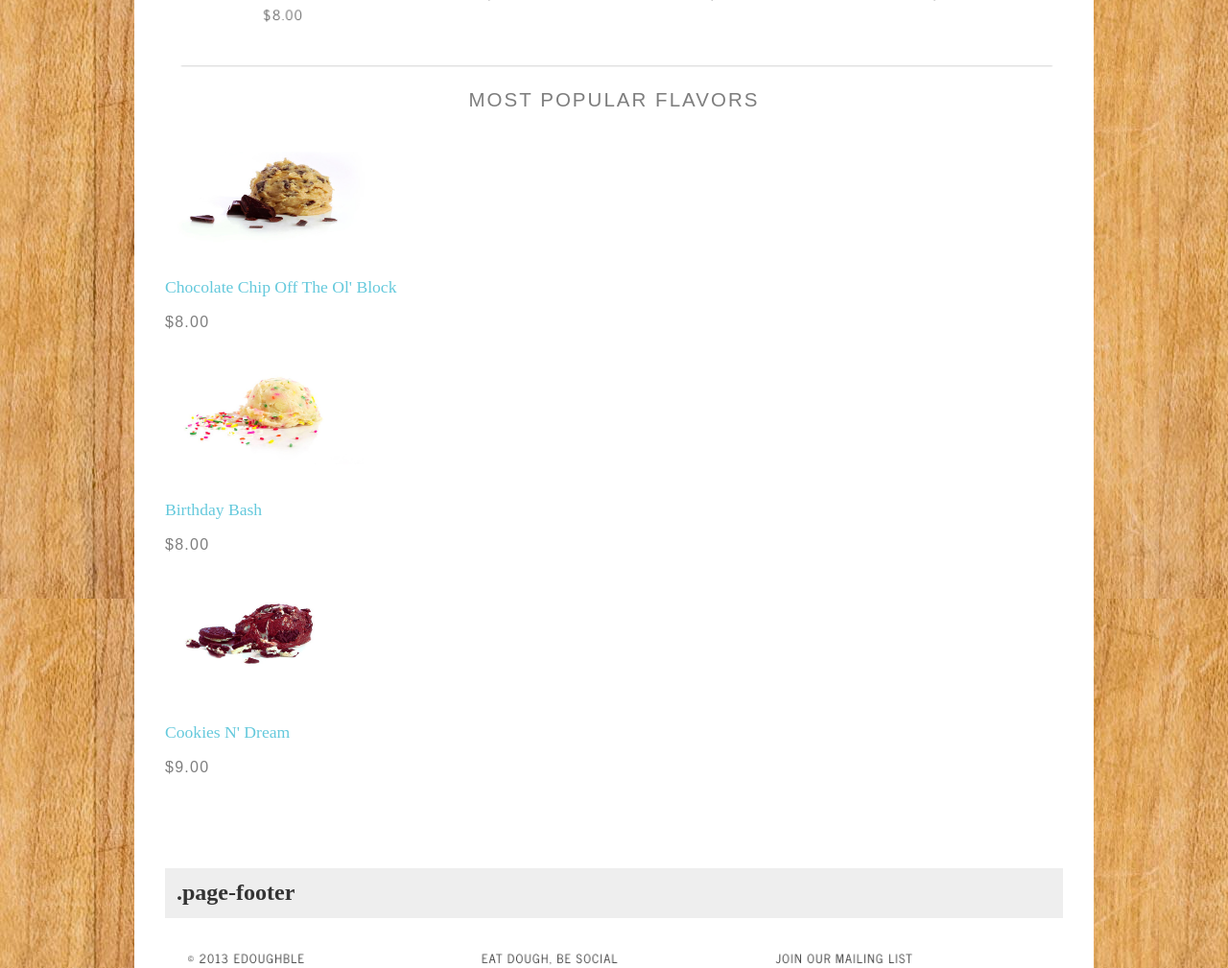
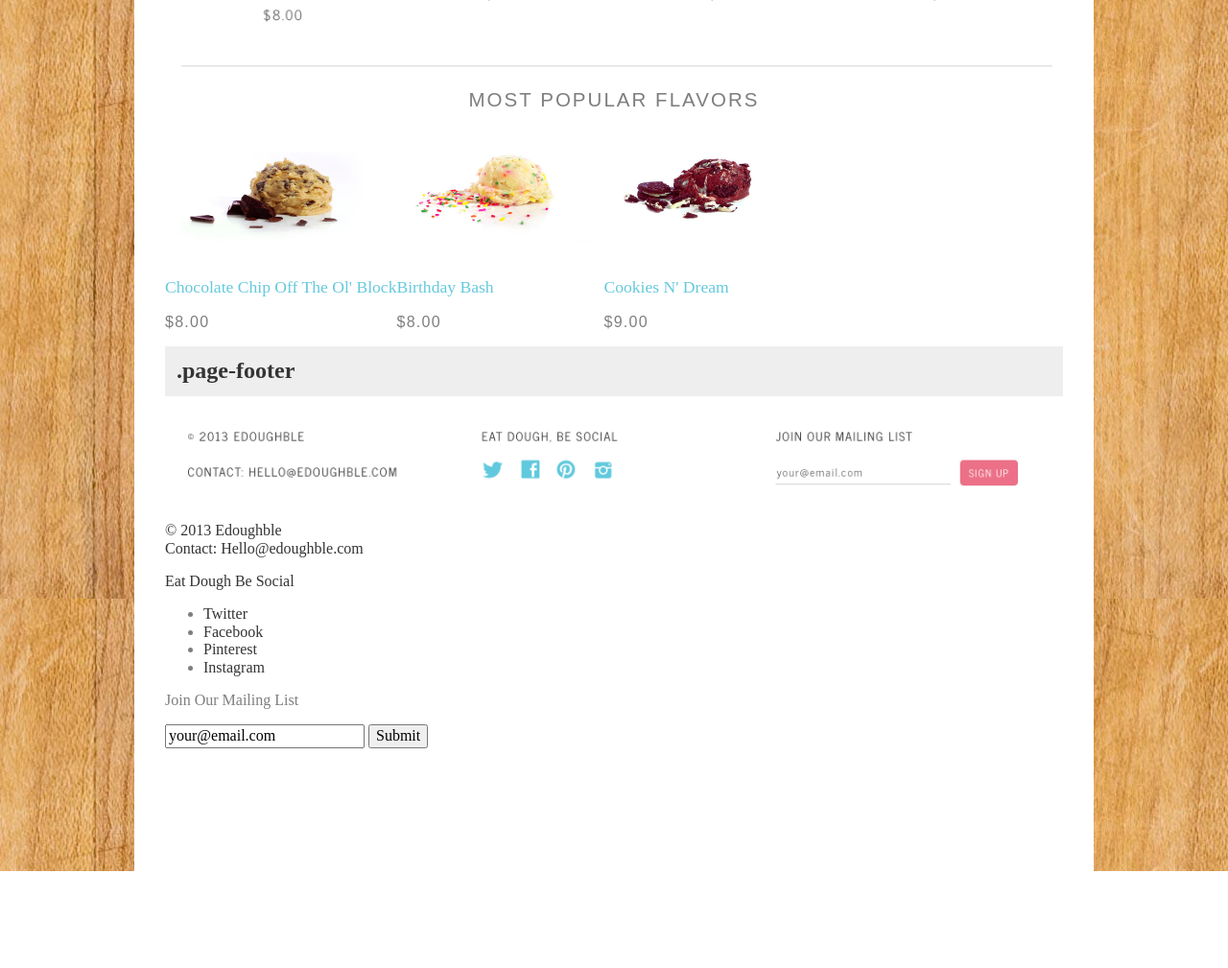
Before and after one commit to schrist810/edoughble-rebuild, a website: page app/modules.html in a window 1280 px wide. Shown: the part 2480-3489 px from the top of the page at 96% size. After the commit the page ends 3388 px from the top, so only its background shows below. Drawn offline with nearby package versions, Linux system fonts and the light colour scheme; files that its build step writes are made by us from their sources; a web font is replaced by a local one.

Commit message:
floating article blocks!

```diff
--- a/app/styles/_article-block.scss
+++ b/app/styles/_article-block.scss
@@ -1,5 +1,16 @@
 .popular-flavors {
 
+  .chocolate-chip{
+    float:left;
+  }
+
+  .birthday-bash {
+    float:left;
+  }
+
+  .oreo {
+    float: left;
+  }
 
   h1 {
     font-family: 'News Cycle', sans-serif;
@@ -54,5 +65,4 @@
 .name a {
   color:$teal;
 }
-
 }
--- a/app/styles/_css-module.scss
+++ b/app/styles/_css-module.scss
@@ -1,6 +1,6 @@
 .css-module {
   margin-bottom: 6em;
-
+  clear:both;
   h2 {
     padding: 0.5em;
     font-family: serif;
```
